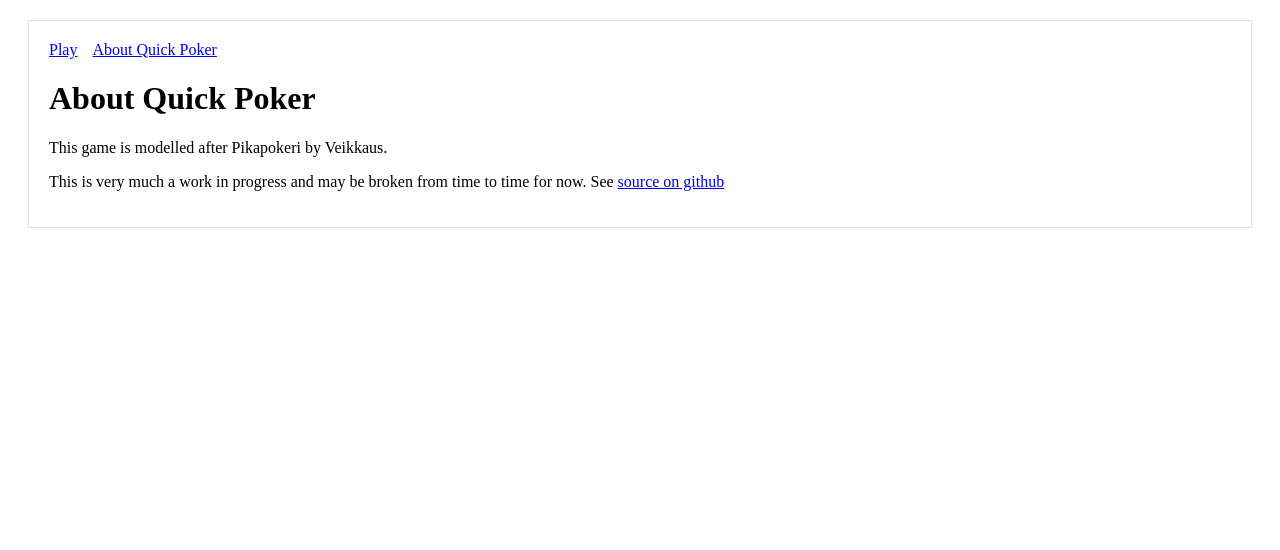
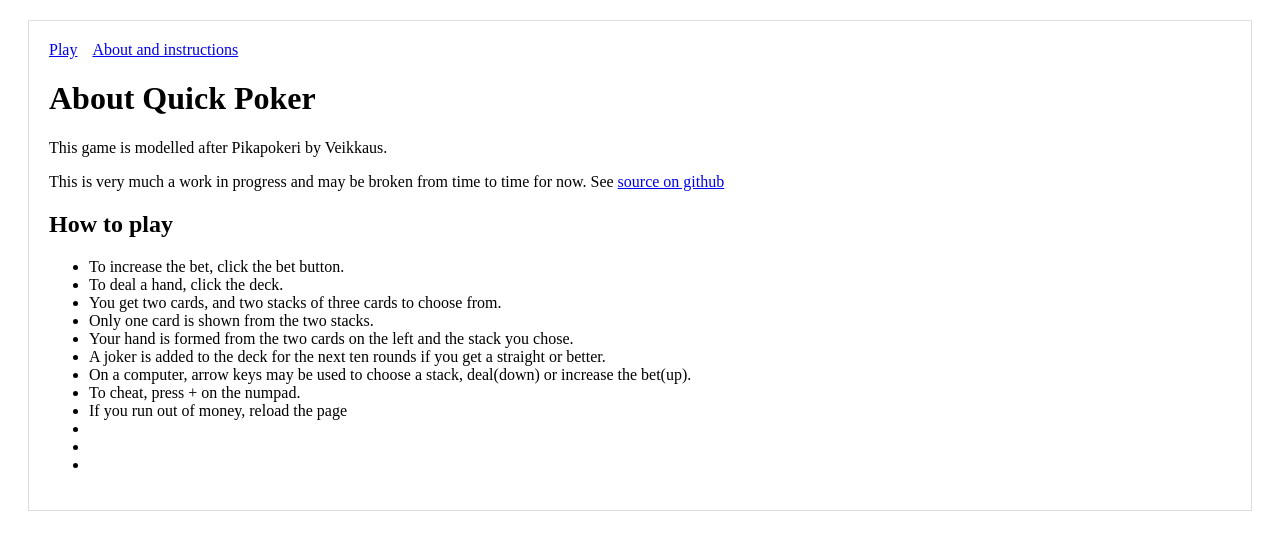
Before and after one commit to hirvinen/poker, a Next.js app: page /about in a window 1280 px wide. Shown: the top 550 px of the page. Built offline with nearby package versions, Linux system fonts and the light colour scheme.

Commit message:
Add some instructions

```diff
--- a/components/Header.js
+++ b/components/Header.js
@@ -10,7 +10,7 @@
   <a style={linkStyle}>Play</a>
   </Link>
   <Link href="/about">
-    <a style={linkStyle}>About Quick Poker</a>
+    <a style={linkStyle}>About and instructions</a>
   </Link>
   </div>
 )
--- a/pages/about.js
+++ b/pages/about.js
@@ -6,6 +6,21 @@
       <h1>About Quick Poker</h1>
       <p>This game is modelled after Pikapokeri by Veikkaus.</p>
       <p>This is very much a work in progress and may be broken from time to time for now. See <a href="https://github.com/hirvinen/poker">source on github</a></p>
+      <h2>How to play</h2>
+      <ul>
+        <li>To increase the bet, click the bet button.</li>
+        <li>To deal a hand, click the deck.</li>
+        <li>You get two cards, and two stacks of three cards to choose from.</li>
+        <li>Only one card is shown from the two stacks.</li>
+        <li>Your hand is formed from the two cards on the left and the stack you chose.</li>
+        <li>A joker is added to the deck for the next ten rounds if you get a straight or better.</li>
+        <li>On a computer, arrow keys may be used to choose a stack, deal(down) or increase the bet(up).</li>
+        <li>To cheat, press + on the numpad.</li>
+        <li>If you run out of money, reload the page</li>
+        <li></li>
+        <li></li>
+        <li></li>
+      </ul>
     </Layout>
   </div>
 )
```
